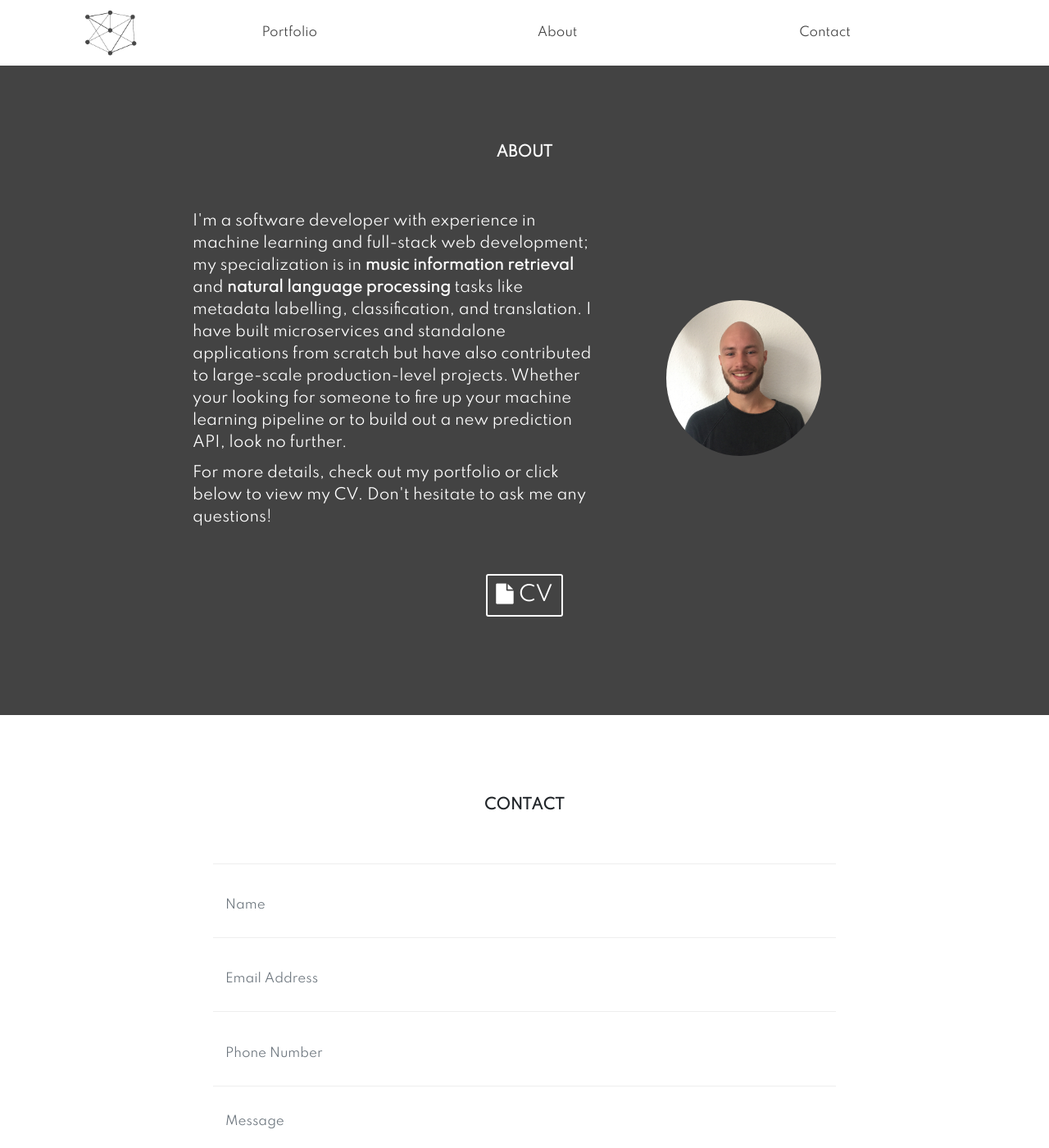
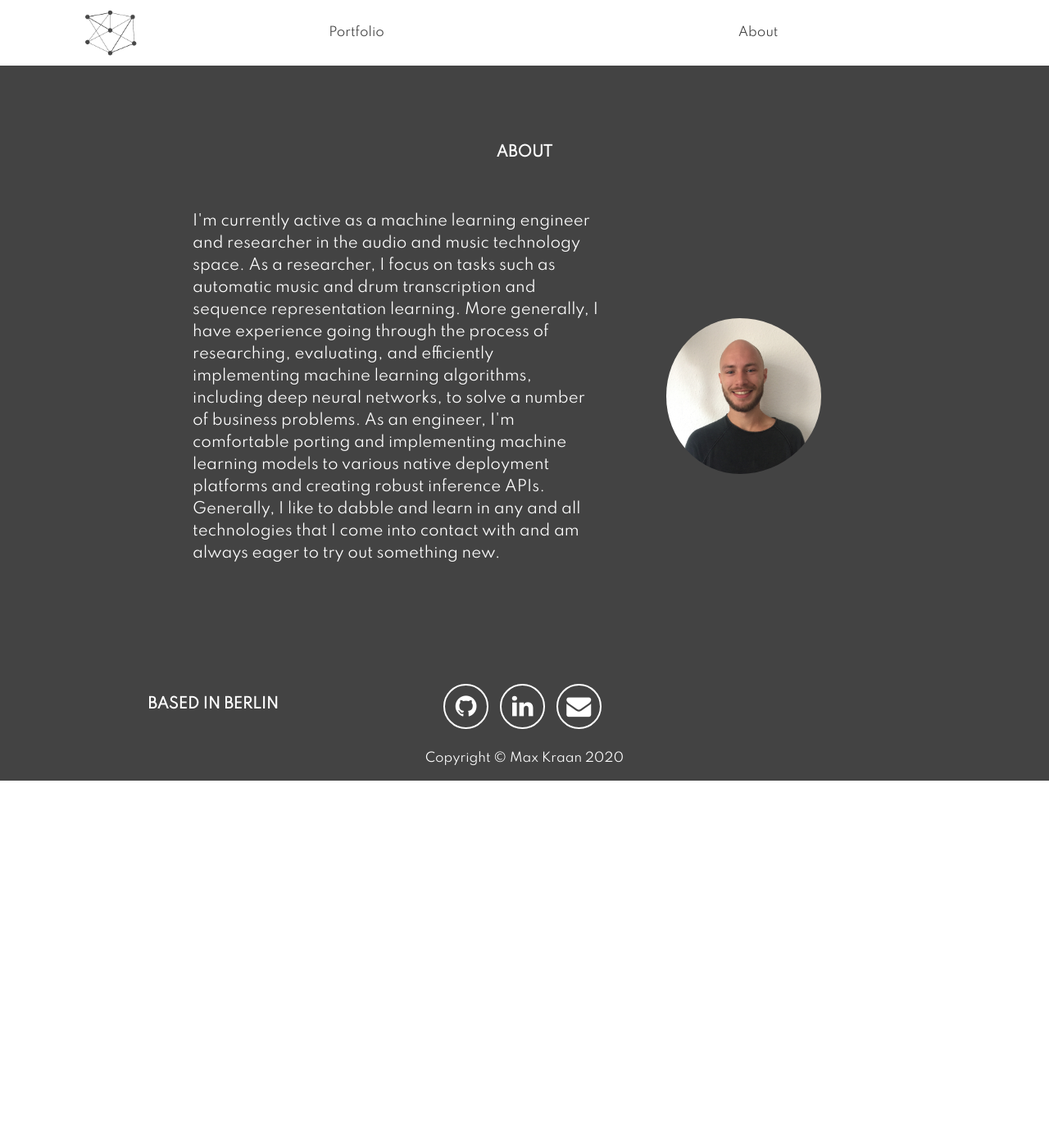
Before and after one commit to mxkrn/mxkrn.github.io, a Jekyll site: the page built from index.html, in a window 1280 px wide and 1400 px high, scrolled down 985 px. Shown: the whole window at 82% size. Built offline with Jekyll 4.4.1, drawn with Linux system fonts in a browser that asks for light colours; after the commit the page ends 1937 px from its top, so only the background shows below that.

Commit message:
remove contact section, update about text

```diff
--- a/_data/navigation.yml
+++ b/_data/navigation.yml
@@ -2,7 +2,5 @@
   href: portfolio
 - name: About
   href: about
-- name: Contact
-  href: contact
 # - name: Blog
 #   href: blog
--- a/_includes/about.html
+++ b/_includes/about.html
@@ -9,22 +9,20 @@
         <div class="row justify-content-center">
             <div class="col-xs-10 col-sm-8 col-md-8 col-lg-6 col-xl-5" style="padding-bottom: 10px;">
                 <p class="about-text">
-                    I'm a software developer with experience in machine learning and full-stack web development; my specialization is in <b>music information retrieval</b> and <b>natural language processing</b> tasks
-                    like metadata labelling, classification, and translation. I have built microservices and standalone applications from scratch but have also contributed to large-scale production-level projects.
-                    Whether your looking for someone to fire up your machine learning pipeline or to build out a new prediction API, look no further.
+                    I'm currently active as a machine learning engineer and researcher in the audio and music technology space. As a researcher, I focus on tasks such as automatic music and drum transcription and sequence representation learning. More generally, I have experience going through the process of researching, evaluating, and efficiently implementing machine learning algorithms, including deep neural networks, to solve a number of business problems. As an engineer, I'm comfortable porting and implementing machine learning models to various native deployment platforms and creating robust inference APIs. Generally, I like to dabble and learn in any and all technologies that I come into contact with and am always eager to try out something new.
                 </p>
-                <p class="about-text">
+                <!-- <p class="about-text">
                     For more details, check out my portfolio or click below to view my CV. Don't hesitate to ask me any questions!
-                </p>
+                </p> -->
             </div>
             <div class="align-self-center text-center col-xs-4 col-sm-6 col-md-5 col-lg-5 col-xl-3">
                 <img src="/assets/images/max.jpg" class="img-fluid profile-img">
             </div>
         </div>
-        <div class="row justify-content-center whitepaper">
+        <!-- <div class="row justify-content-center whitepaper">
             <a href="/assets/CV_MaxKraan_August2020.pdf" class="btn btn-lg btn-outline">
                 <i class="fa fa-file"></i> CV
             </a>
-        </div>
+        </div> -->
     </div>
 </section>
--- a/_includes/contact.html
+++ b/_includes/contact.html
@@ -1,5 +1,5 @@
  <!-- Contact Section -->
- <section id="contact">
+ <!-- <section id="contact">
     <div class="container">
         <div class="row">
             <div class="col-lg-12 text-center">
@@ -55,4 +55,4 @@
             </div>
         </div>
     </div>
-</section>
+</section> -->
--- a/_layouts/default.html
+++ b/_layouts/default.html
@@ -6,7 +6,6 @@
     {% include top.html %}
     {% include portfolio.html %}
     {% include about.html %}
-    {% include contact.html %}
     {% include footer.html %}
     {% include modals.html %}
     {% include scripts.html %}
```
